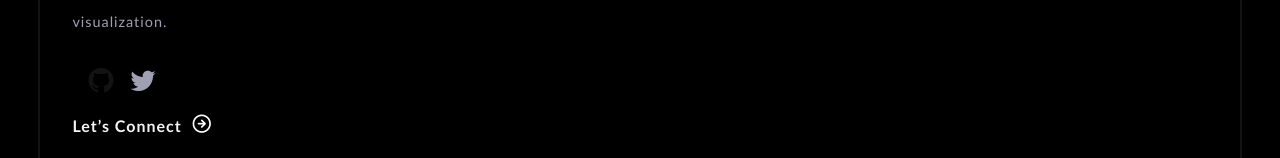
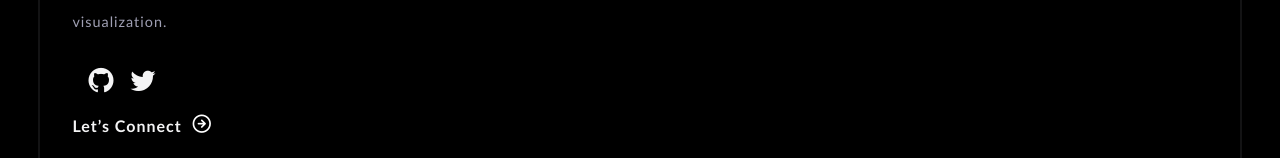
Before and after one commit to abdelbassetali/React-portfolio, a React (Vite) app: page / in a window 1280 px wide. Shown: the part 600-758 px from the top of the page. Built offline with nearby package versions, Linux system fonts and the light colour scheme.

Commit message:
Update hero.css

```diff
--- a/src/components/2-hero/hero.css
+++ b/src/components/2-hero/hero.css
@@ -91,6 +91,7 @@ margin: 25px 0;
 }
 .icon-1{
     transition: .2s;
+    color: var(--title) !important;
 }
 .icon-left .icon-1:hover{
     font-size: 30px;
```
